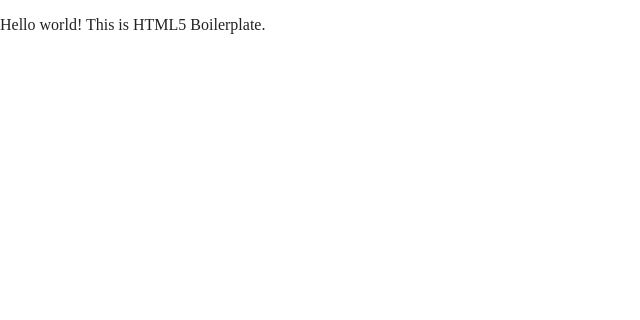
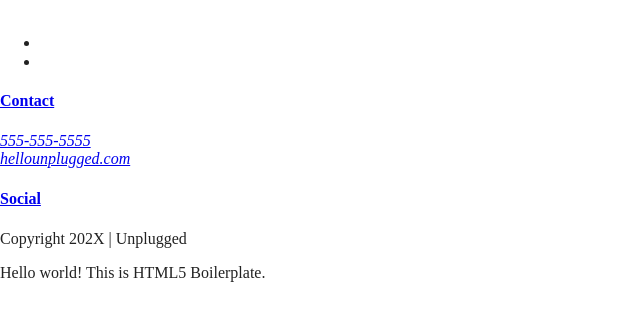
Before and after one commit to lee77carter/unplugged, a website built with Parcel: page index.html in a window 1280 px wide. Shown: the whole page, without its empty margins (0-640 px from the left). Built offline with nearby package versions, Linux system fonts and the light colour scheme.

Commit message:
Updated header & footer sections

```diff
--- a/index.html
+++ b/index.html
@@ -3,7 +3,7 @@
 
 <head>
   <meta charset="utf-8">
-  <title></title>
+  <title>Unplugged Retreat</title>
   <meta name="description" content="">
   <meta name="viewport" content="width=device-width, initial-scale=1">
 
@@ -25,6 +25,52 @@
 <body>
 
   <!-- Add your site or application content here -->
+  <header>
+    <div class="content-wrapper">
+      <a href="#">
+        <img >
+      </a>
+      <div class="header-divider"></div>
+      <nav>
+        <ul>
+          <li><a href="faq/index.html"</a></li>
+          <li><a href="about/index.html"</a></li>
+        </ul>
+      </nav>
+
+    </div>
+  </header>
+  <main>
+
+  </main>
+  <footer>
+    <div class="content-wrapper">
+      <div class="footer-content">
+        <div class="contact">
+          <h4>Contact</h4>
+          <address>
+            <p>555-555-5555<br>
+            hellounplugged.com
+          </p>
+          </address>
+          </div>
+          <div class="social">
+            <h4>Social</h4>
+            <div class="social-icons">
+              <p>
+                <a href="#"></a>
+              </p>
+            </div>
+          </div>
+        </div>
+        <div class="copyright">
+          <p>Copyright 202X | Unplugged</p>
+        </div>
+      </div>
+    </div>
+  </footer>
+
+
   <p>Hello world! This is HTML5 Boilerplate.</p>
   <script src="js/vendor/modernizr-3.11.2.min.js"></script>
   <script src="js/plugins.js"></script>
```
